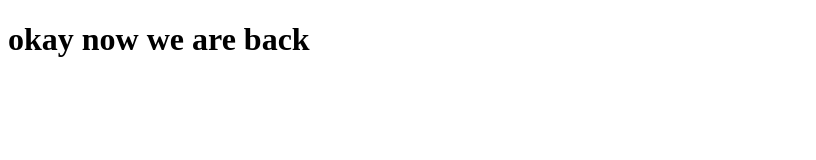
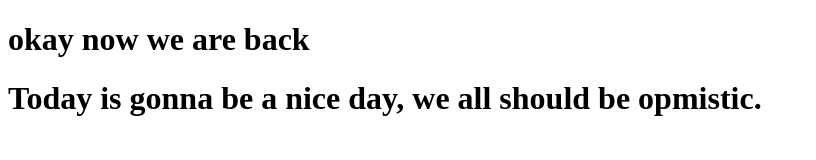
Before and after one commit to King-Will123/williams, a plain HTML site: page index.html in a window 1280 px wide. Shown: the whole page, without its empty margins (0-816 px from the left). Drawn offline with Linux system fonts and the light colour scheme.

Commit message:
first commit

```diff
--- a/index.html
+++ b/index.html
@@ -8,4 +8,5 @@
 <body>
  <h1>okay now we are back</h1>
 </body>
+<h1>Today is gonna be a nice day, we all should be opmistic.</h1>
 </html>
```
